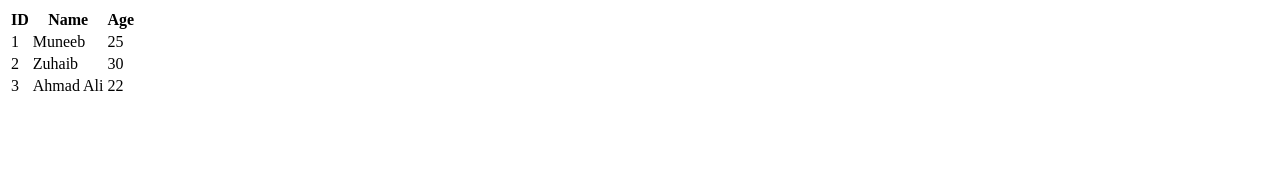
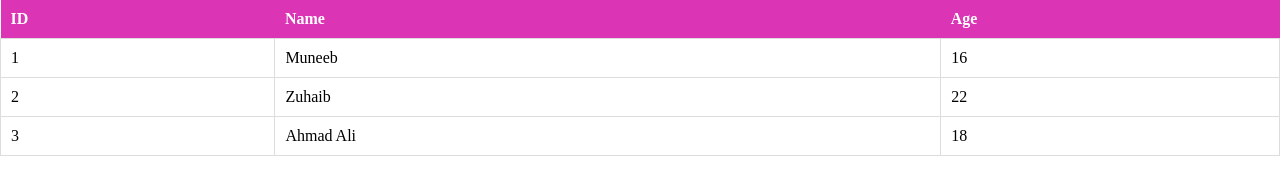
Before and after one commit to ahmad-ali463/practice-css-6-, a plain HTML site: page index.html in a window 1280 px wide. Drawn offline with Linux system fonts and the light colour scheme.

Commit message:
practice css

```diff
--- a/index.html
+++ b/index.html
@@ -3,6 +3,7 @@
 <head>
     <meta charset="UTF-8">
     <meta name="viewport" content="width=device-width, initial-scale=1.0">
+    <link rel="stylesheet" href="style.css">
     <title>Document</title>
 </head>
 <body>
@@ -18,17 +19,17 @@
           <tr>
             <td>1</td>
             <td>Muneeb</td>
-            <td>25</td>
+            <td>16</td>
           </tr>
           <tr>
             <td>2</td>
             <td>Zuhaib</td>
-            <td>30</td>
+            <td>22</td>
           </tr>
           <tr>
             <td>3</td>
             <td>Ahmad Ali</td>
-            <td>22</td>
+            <td>18</td>
           </tr>
           <!-- Add more rows as needed -->
         </tbody>
--- /dev/null
+++ b/style.css
@@ -0,0 +1,30 @@
+body, h1, p, table, th, td {
+    margin: 0;
+    padding: 0;
+    border: 0;
+  }
+
+
+  table {
+    width: 100%;
+    border-collapse: collapse;
+    margin-bottom: 20px;
+  }
+
+
+    th {
+    background-color: #db34b4;
+    color: #fff;
+    padding: 10px;
+    text-align: left;
+  }
+
+   td {
+    padding: 10px;
+    border: 1px solid #ddd;
+  }
+
+
+  /* tr:nth-child(even) {
+    background-color: #f2f2f2;
+  }   */
```
